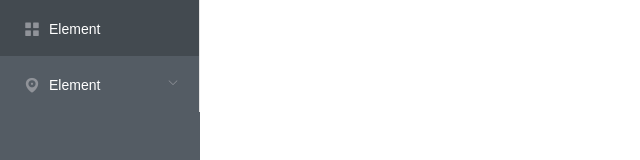
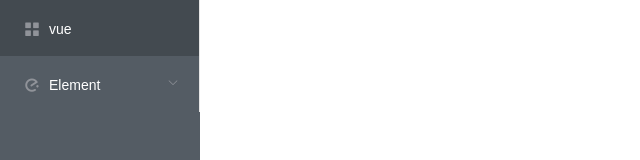
Before and after one commit to ck-chenkang/webResource, a Vue app in the folder web-vue2/: page /#/index in a window 1280 px wide. Shown: the top 160 px of the page, without its empty margins (0-640 px from the left). Built offline with nearby package versions, Linux system fonts and the light colour scheme.

Commit message:
fix menus item show error

```diff
--- a/web-vue2/src/components/Layout/leftMenu.vue
+++ b/web-vue2/src/components/Layout/leftMenu.vue
@@ -1,28 +1,27 @@
 <template>
   <div>
     <el-menu
-      class="el-menu-vertical-demo"
       background-color="#545c64"
       text-color="#fff"
       active-text-color="#ffd04b"
     >
-      <template v-for="(item, index) in menuData">
+      <template v-for="(item, index) in $store.state.menus.data">
         <!--表示 有一级菜单-->
-        <router-link v-if="!item.noDropdown" :to="item.url" :key="index">
-          <el-menu-item class="dropItem" :index="parseInt(index) + 1">
-            <i class="el-icon-menu"></i>
+        <router-link v-if="item.subMenu.length == 0" :to="item.url" :key="index">
+          <el-menu-item class="dropItem" :index="index">
+            <i :class="item.icon"></i>
             <span slot="title">{{ item.span }}</span>
           </el-menu-item>
         </router-link>
 
         <!--表示 有二级或者多级菜单 -->
         <el-submenu
-          v-if="item.subMenu && item.subMenu.length >= 1 && !item.noDropdown"
-          :index="parseInt(index) + 1"
+          v-if="item.subMenu && item.subMenu.length >= 1 "
+          :index="index"
           :key="index"
         >
           <template slot="title">
-            <i class="el-icon-location"></i>
+            <i :class="item.icon"></i>
             <span>{{ item.span }}</span>
           </template>
           <!--直接定位到子路由上，子路由也可以实现导航功能-->
@@ -32,7 +31,7 @@
             :key="cindex"
           >
             <el-menu-item
-              :index="parseInt(index) + 1 + '-' + (parseInt(cindex) + 1)"
+              :index="index + 1 + '-' + cindex"
             >
               <span slot="title">{{ citem.span }}</span>
             </el-menu-item>
--- a/web-vue2/src/config/menu.js
+++ /dev/null
@@ -1,5 +0,0 @@
-export default menu = {
-  data:[
-
-  ]
-}
--- a/web-vue2/src/store/models/menus.js
+++ b/web-vue2/src/store/models/menus.js
@@ -2,14 +2,12 @@ const menus = {
   state: {
     data: [{
       span: "vue",
-      noDropdown: true,
       url: "\/index",
-      icon: "el-icon-eleme",
+      icon: "el-icon-menu",
       subMenu: [
       ]
     }, {
       span: "Element",
-      noDropdown: false,
       url: "\/element",
       icon: "el-icon-eleme",
       subMenu: [
```
